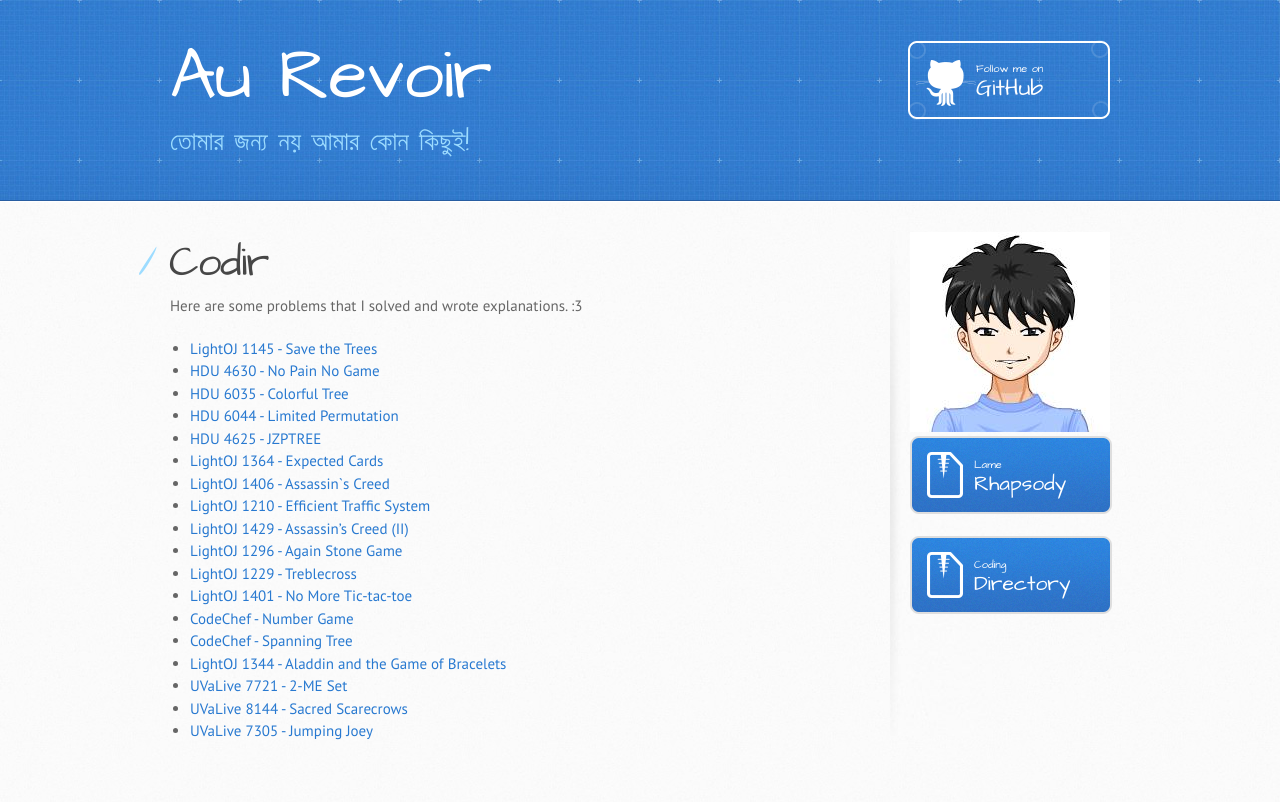
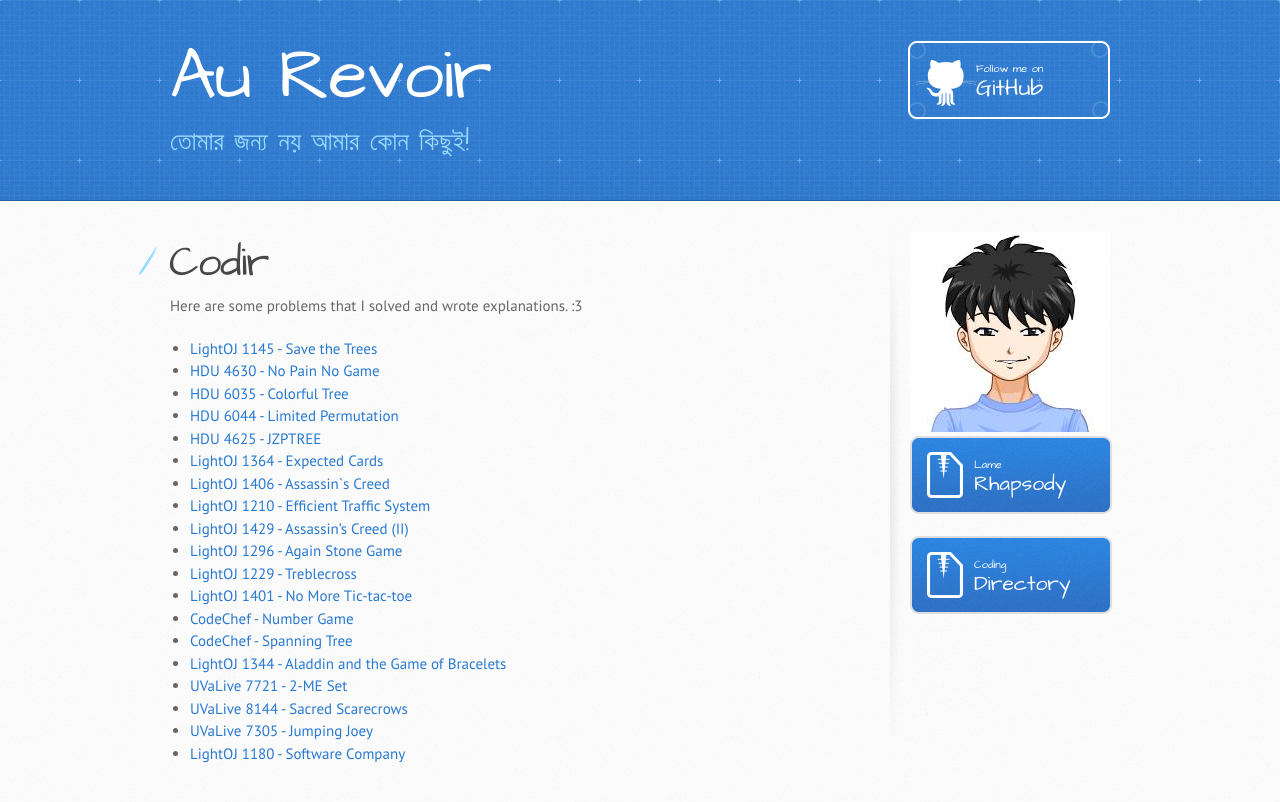
Before and after one commit to rebornplusplus/rebornplusplus.github.io, a Jekyll site: the page built from codir/index.md, in a window 1280 px wide. Shown: the top 802 px of the page. Built offline with Jekyll 4.4.1, drawn with Linux system fonts in a browser that asks for light colours; some web fonts are replaced; our own code applies the rules of GitHub Pages for plain Markdown files.

Commit message:
Update index.md

```diff
--- a/codir/index.md
+++ b/codir/index.md
@@ -23,3 +23,4 @@ Here are some problems that I solved and wrote explanations. :3
 * [UVaLive 7721 - 2-ME Set](./uvalive-7721-2-me-set)
 * [UVaLive 8144 - Sacred Scarecrows](./uvalive-8144-sacred-scarecrows)
 * [UVaLive 7305 - Jumping Joey](./uvalive-7305-jumping-joey)
+* [LightOJ 1180 - Software Company](./lo-1180-software-company)
```
